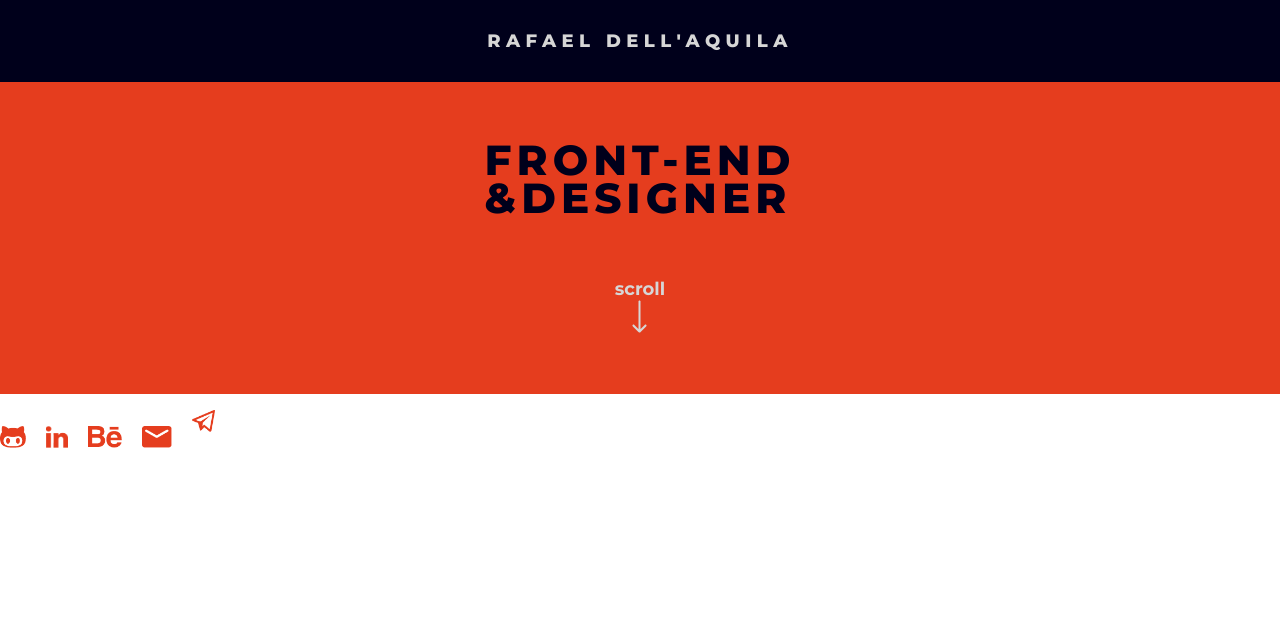
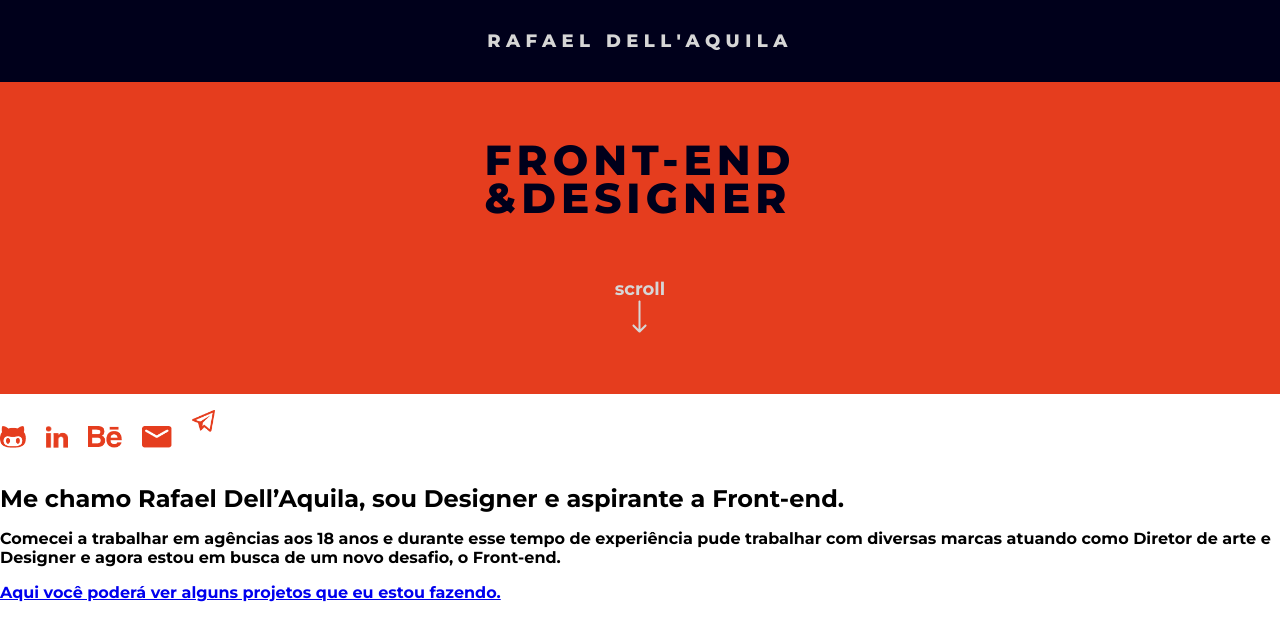
Before and after one commit to rafaeldellaquila/rafaeldellaquila.github.io, a React (Create React App) app: page / in a window 1280 px wide. Shown: the top 640 px of the page. Built offline with nearby package versions, Linux system fonts and the light colour scheme.

Commit message:
:sparkles: create about me

```diff
--- a/src/App.jsx
+++ b/src/App.jsx
@@ -3,6 +3,7 @@ import './App.css';
 import HeaderPage from './component/HeaderPage';
 import BannerHome from './component/BannerHome';
 import SocialIcons from './objects/SocialIcons';
+import AboutMe from './objects/AboutMe';
 
 function App() {
   return (
@@ -10,6 +11,7 @@ function App() {
       <HeaderPage />
       <BannerHome />
       <SocialIcons />
+      <AboutMe />
     </>
   );
 }
--- /dev/null
+++ b/src/objects/AboutMe/index.jsx
@@ -0,0 +1,21 @@
+import React from 'react';
+
+function AboutMe() {
+  return (
+    <article>
+      <h1>
+        Me chamo Rafael Dell’Aquila, sou Designer e aspirante a Front-end.
+      </h1>
+      <p>
+        Comecei a trabalhar em agências aos 18 anos e durante esse tempo de
+        experiência pude trabalhar com diversas marcas atuando como Diretor de
+        arte e Designer e agora estou em busca de um novo desafio, o Front-end.
+      </p>
+      <a href="#to-do">
+        Aqui você poderá ver alguns projetos que eu estou fazendo.
+      </a>
+    </article>
+  );
+}
+
+export default AboutMe;
```
